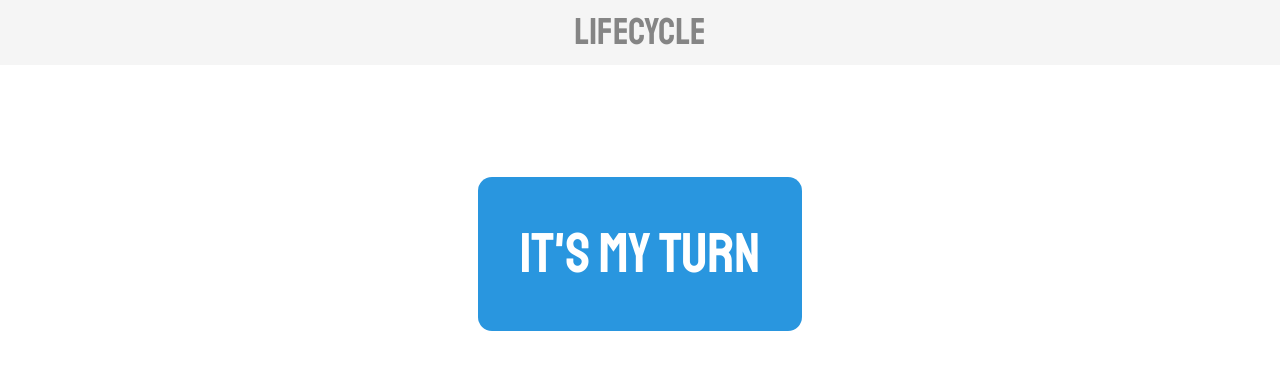
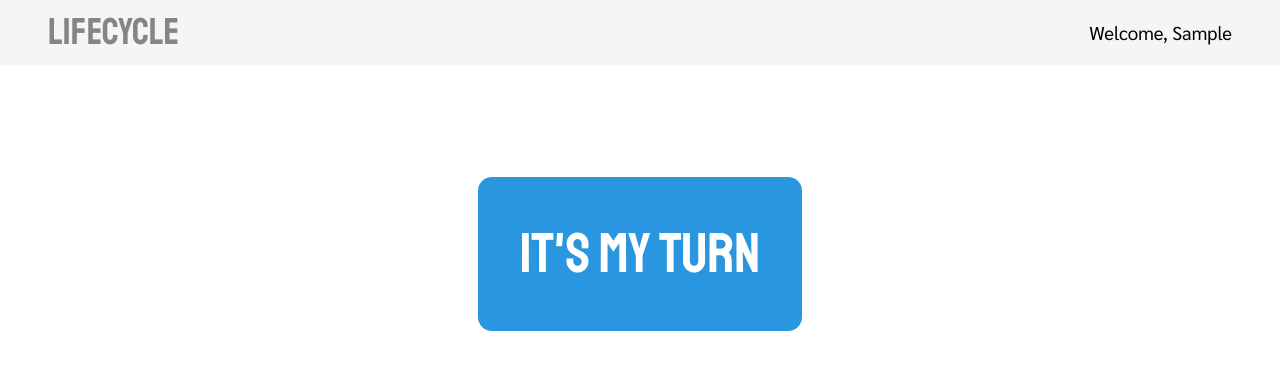
Before and after one commit to kenziebottoms/lifecycle, a React (Create React App) app: page / in a window 1280 px wide. Both pictures are taken after typing "Sample" into the empty fields and a click on the button "Lessgo". Shown: the top 370 px of the page. Built offline with nearby package versions, Linux system fonts and the light colour scheme.

Commit message:
persist char in local storage, update greeting live

```diff
--- a/src/App.js
+++ b/src/App.js
@@ -1,27 +1,44 @@
 import React, { Component } from "react";
 import "./scss/App.scss";
 import Header from "./Header";
+import IntroForm from "./IntroForm";
 import Menus from "./Menus";
+
 import constants from "./constants";
 let { turnStages, localStorageVariables } = constants;
-let { CHAR, TURN } = localStorageVariables;
+let { CHARACTER, TURN } = localStorageVariables;
 
 class App extends Component {
   constructor(props) {
     super(props);
     let store = window.localStorage;
-    let char = store.getItem(CHAR);
+    let char = store.getItem(CHARACTER);
     let turn = store.getItem(TURN);
     this.state = {
       turnStage: turn ? JSON.parse(turn) : turnStages.INACTIVE,
       char: char ? JSON.parse(char) : null
     };
   }
+  updateCharacter(char) {
+    let state = JSON.parse(JSON.stringify(this.state));
+    state.char = char;
+    this.setState(state);
+    window.localStorage.setItem(CHARACTER, JSON.stringify(char));
+  }
+  intro() {
+    if (!this.state.char)
+      return <IntroForm submit={char => this.updateCharacter(char)} />;
+  }
   render() {
     return (
       <div className="app">
         <Header char={this.state.char} />
-        <Menus char={this.state.char} active={this.state.myTurn} />
+        <Menus
+          char={this.state.char}
+          onCharacterChange={char => this.updateCharacter(char)}
+          active={this.state.myTurn}
+        />
+        {this.intro()}
       </div>
     );
   }
--- a/src/ClassDropdown.js
+++ b/src/ClassDropdown.js
@@ -2,9 +2,6 @@ import React, { Component } from "react";
 import classes from "./data/classes.json";
 
 class ClassDropdown extends Component {
-  constructor(props) {
-    super(props);
-  }
   populateClasses() {
     return Object.keys(classes).map((key, index) => {
       return (
--- a/src/Header.js
+++ b/src/Header.js
@@ -1,21 +1,15 @@
 import React, { Component } from "react";
 
 class Header extends Component {
-  constructor(props) {
-    super(props);
-    this.state = {
-      user: this.props.user
-    };
-  }
-  greeting(user) {
-    if (user && user.name) return <h3>Welcome, {user.name}</h3>;
+  greeting(char) {
+    if (char && char.name) return <p>Welcome, {char.name}</p>;
     return null;
   }
   render() {
     return (
       <header className="header">
         <h1>Lifecycle</h1>
-        {this.greeting(this.state.user)}
+        {this.greeting(this.props.char)}
       </header>
     );
   }
--- a/src/Menus.js
+++ b/src/Menus.js
@@ -2,7 +2,7 @@ import React, { Component } from "react";
 import "./scss/Menus.scss";
 import ActionMenu from "./menus/Action";
 import BonusActionMenu from "./menus/BonusAction";
-import IntroForm from "./IntroForm";
+
 import constants from "./constants";
 let { turnStages } = constants;
 
@@ -10,22 +10,16 @@ class Menus extends Component {
   constructor(props) {
     super(props);
     this.state = {
-      character: this.props.char,
       phase: this.props.active ? turnStages.ACTION : turnStages.INACTIVE
     };
   }
 
   updateCharacter(char) {
-    let state = JSON.parse(JSON.stringify(this.state));
-    state.character = char;
-    this.setState(state);
-    window.localStorage.setItem("lifecycleChar", JSON.stringify(char));
+    this.props.onCharacterChange(char);
   }
 
   render() {
-    if (!this.state.character) {
-      return <IntroForm submit={char => this.updateCharacter(char)} />;
-    }
+    if (!this.props.char) return null;
     if (this.state.phase === turnStages.INACTIVE) {
       return (
         <button
--- a/src/scss/App.scss
+++ b/src/scss/App.scss
@@ -18,6 +18,10 @@ h1, h2, h3, h4, h5, h6 {
 
 header {
     background: $g1;
+    display: flex;
+    justify-content: space-between;
+    align-items: center;
+    padding: 0 3rem;
     h1 {
         margin: .25em 0;
     }
```
